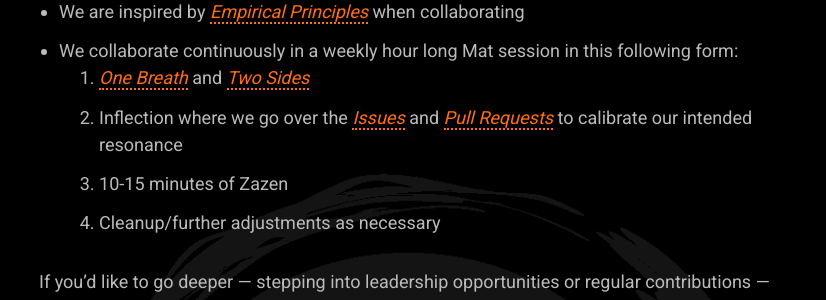
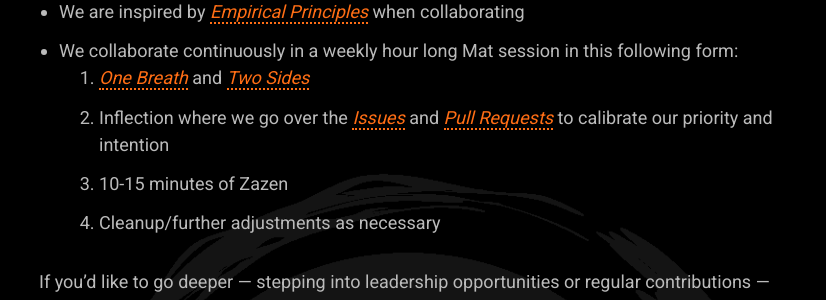
Before and after one commit to mindset-dojo/mindset-dojo.github.io, a Jekyll site: the page built from project.md, in a window 1280 px wide and 900 px high, scrolled down 2269 px. Shown: the part 153-453 px from the top of the window, without its empty margins (229-1055 px from the left). Built offline with Jekyll 4.4.1, drawn with Linux system fonts in a browser that asks for light colours; some web fonts are replaced.

Commit message:
refactor(project): clarify language.

```diff
--- a/project.md
+++ b/project.md
@@ -70,7 +70,7 @@ We are inspired by lightweight practices and process to keep innovation flowing;
 * We are inspired by [Empirical Principles](https://www.scrum.org/resources/blog/three-pillars-empiricism-scrum) when collaborating
 * We collaborate continuously in a weekly hour long Mat session in this following form:
   1. [One Breath](https://vimeo.com/944618879/47e96945a4) and [Two Sides](https://vimeo.com/944663134/d4f1c4f333)
-  2. Inflection where we go over the [Issues]({{site.repo_url}}/issues) and [Pull Requests]({{site.repo_url}}/pulls) to calibrate our intended resonance
+  2. Inflection where we go over the [Issues]({{site.repo_url}}/issues) and [Pull Requests]({{site.repo_url}}/pulls) to calibrate our priority and intention
   3. 10-15 minutes of Zazen
   4. Cleanup/further adjustments as necessary
 
```
